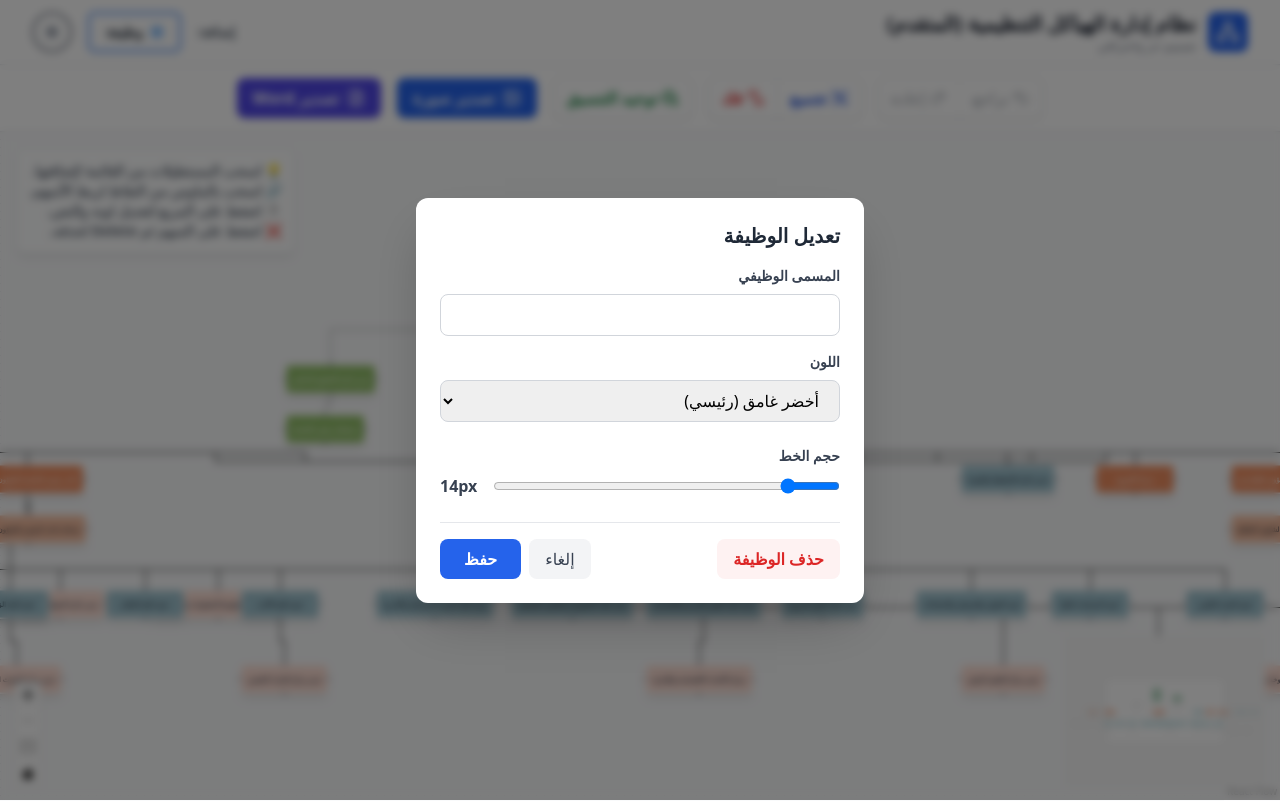
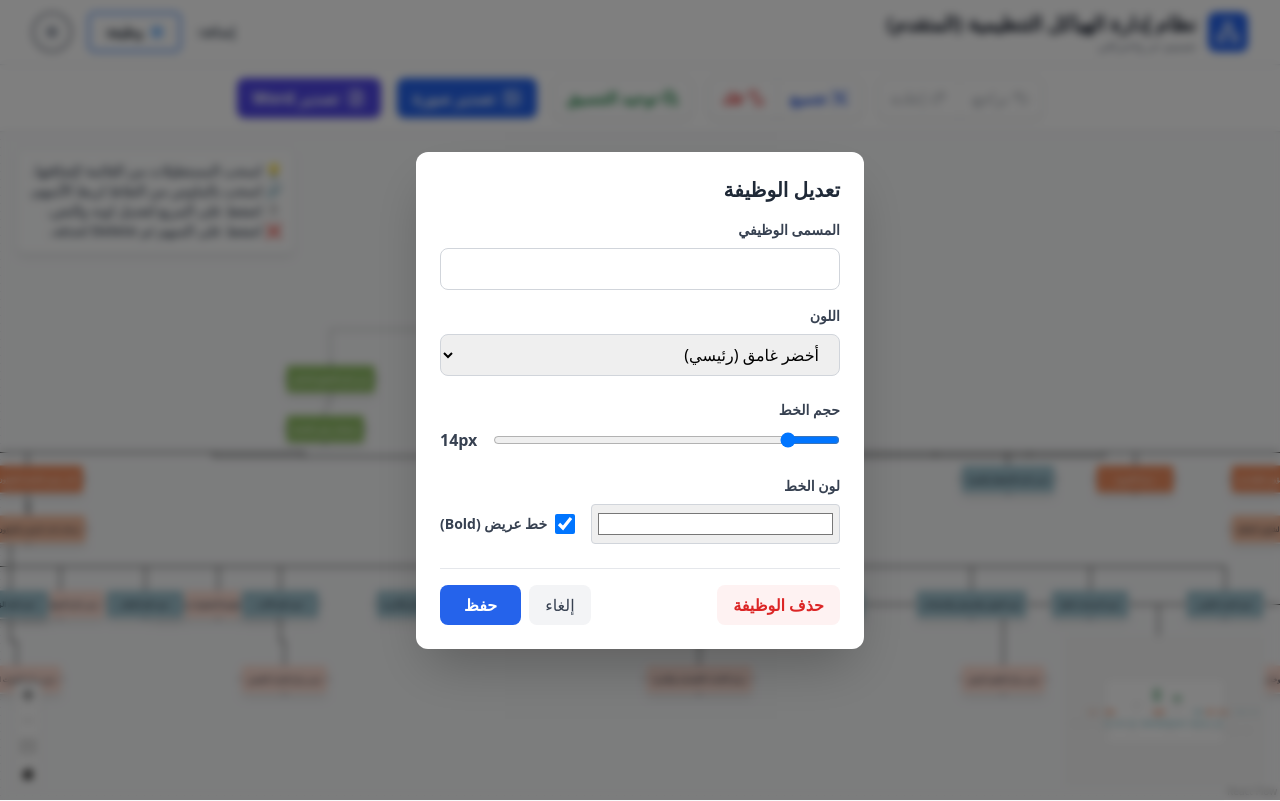
Before and after one commit to abuayham/Abed-Maraqa, a React (Vite) app: page / in a window 1280 px wide. Both pictures are taken after a click on the element 583 px from the left and 445 px from the top of the page. Built offline with nearby package versions, Linux system fonts and the light colour scheme.

Commit message:
Enhance font styling (bold/color) and update routing node visual for export

```diff
--- a/src/CustomOrgNode.tsx
+++ b/src/CustomOrgNode.tsx
@@ -27,8 +27,13 @@ const CustomOrgNode = ({ data, selected }: any) => {
         lineClassName="hide-on-export !border-blue-500"
       />
       <div
-        className={`group shadow-lg border-[3px] rounded-lg p-3 text-center w-full h-full min-w-[160px] min-h-[60px] flex items-center justify-center font-bold transition-all ${selected ? 'ring-4 ring-blue-500 border-white' : 'border-white hover:shadow-xl'}`}
-        style={{ backgroundColor: colorStyles.bg, color: colorStyles.text, fontSize: `${fontSize}px` }}
+        className={`group shadow-lg border-[3px] rounded-lg p-3 text-center w-full h-full min-w-[160px] min-h-[60px] flex items-center justify-center transition-all ${selected ? 'ring-4 ring-blue-500 border-white' : 'border-white hover:shadow-xl'}`}
+        style={{
+          backgroundColor: colorStyles.bg,
+          color: data.textColor || colorStyles.text,
+          fontSize: `${fontSize}px`,
+          fontWeight: data.isBold === false ? 'normal' : 'bold'
+        }}
         dir="rtl"
       >
         <Handle type="target" position={Position.Top} className="hide-on-export w-3 h-3 bg-gray-400 border-2 border-white" />
--- a/src/ReactFlowChart.tsx
+++ b/src/ReactFlowChart.tsx
@@ -144,13 +144,15 @@ const ReactFlowChartInner = () => {
     const refHeight = referenceNode.measured?.height || referenceNode.style?.height || 60;
     const refColor = referenceNode.data.color;
     const refFontSize = referenceNode.data.fontSize;
+    const refTextColor = referenceNode.data.textColor;
+    const refIsBold = referenceNode.data.isBold;
 
     setNodes(nds => nds.map(n => {
       if (n.selected && n.id !== referenceNode.id && n.type !== 'group' && n.type !== 'routingNode') {
         return {
           ...n,
           style: { ...n.style, width: refWidth, height: refHeight },
-          data: { ...n.data, color: refColor, fontSize: refFontSize }
+          data: { ...n.data, color: refColor, fontSize: refFontSize, textColor: refTextColor, isBold: refIsBold }
         };
       }
       return n;
@@ -225,7 +227,9 @@ const ReactFlowChartInner = () => {
             ...node.data,
             label: updatedData.title,
             color: updatedData.color,
-            fontSize: updatedData.fontSize
+            fontSize: updatedData.fontSize,
+            textColor: updatedData.textColor,
+            isBold: updatedData.isBold
           };
         }
         return node;
@@ -390,6 +394,27 @@ const ReactFlowChartInner = () => {
               </div>
             </div>
 
+            <div className="mb-6 flex gap-4">
+              <div className="flex-1">
+                <label className="block text-sm font-semibold text-gray-700 mb-2">لون الخط</label>
+                <input
+                  type="color"
+                  id="edit-node-text-color"
+                  defaultValue={selectedNode.data.textColor as string || (['green-light', 'orange-light', 'blue-light', 'peach'].includes(selectedNode.data.color as string) ? '#1f2937' : '#ffffff')}
+                  className="w-full h-10 p-1 rounded border border-gray-300"
+                />
+              </div>
+              <div className="flex items-center gap-2 mt-7">
+                <input
+                  type="checkbox"
+                  id="edit-node-is-bold"
+                  defaultChecked={selectedNode.data.isBold !== false}
+                  className="w-5 h-5 text-blue-600 rounded border-gray-300 focus:ring-blue-500"
+                />
+                <label htmlFor="edit-node-is-bold" className="text-sm font-semibold text-gray-700 cursor-pointer">خط عريض (Bold)</label>
+              </div>
+            </div>
+
             <div className="flex justify-between border-t pt-4">
               <button
                 onClick={handleDeleteNode}
@@ -409,7 +434,9 @@ const ReactFlowChartInner = () => {
                     const title = (document.getElementById('edit-node-title') as HTMLInputElement).value;
                     const color = (document.getElementById('edit-node-color') as HTMLSelectElement).value;
                     const fontSize = parseInt((document.getElementById('edit-node-font-size') as HTMLInputElement).value);
-                    handleUpdateNode({ title, color, fontSize });
+                    const textColor = (document.getElementById('edit-node-text-color') as HTMLInputElement).value;
+                    const isBold = (document.getElementById('edit-node-is-bold') as HTMLInputElement).checked;
+                    handleUpdateNode({ title, color, fontSize, textColor, isBold });
                   }}
                   className="px-6 py-2 bg-blue-600 text-white font-bold rounded-lg hover:bg-blue-700"
                 >
--- a/src/RoutingNode.tsx
+++ b/src/RoutingNode.tsx
@@ -3,18 +3,20 @@ import { Handle, Position } from '@xyflow/react';
 
 const RoutingNode = ({ selected }: any) => {
   return (
-    <div className={`hide-on-export group relative w-6 h-6 rounded-full border-[2px] shadow-sm transition-all flex items-center justify-center ${selected ? 'border-blue-500 bg-blue-100 ring-2 ring-blue-500' : 'border-gray-500 bg-white hover:bg-gray-100'}`}>
-      <Handle type="target" position={Position.Top} className="w-2 h-2 bg-gray-400 border-1 border-white" />
-      <Handle type="target" position={Position.Left} id="left-target" className="w-2 h-2 bg-gray-400 border-1 border-white" />
-      <Handle type="target" position={Position.Right} id="right-target" className="w-2 h-2 bg-gray-400 border-1 border-white" />
-      <Handle type="target" position={Position.Bottom} id="bottom-target" className="w-2 h-2 bg-gray-400 border-1 border-white" />
+    <div className={`relative w-2 h-2 rounded-full z-50 flex items-center justify-center ${selected ? 'bg-blue-600 ring-4 ring-blue-300' : 'bg-black'}`}>
+      {/* منطقة مخفية أوسع لتسهيل النقر والسحب */}
+      <div className="absolute -inset-4 bg-transparent cursor-grab rounded-full hover:bg-gray-400/20 transition-colors z-[-1]" />
 
-      <div className={`w-2 h-2 rounded-full ${selected ? 'bg-blue-600' : 'bg-gray-500'}`} />
+      {/* مقابض التوصيل الشفافة في المنتصف */}
+      <Handle type="target" position={Position.Top} className="!w-3 !h-3 !opacity-0 !border-0 !bg-transparent" />
+      <Handle type="target" position={Position.Left} id="left-target" className="!w-3 !h-3 !opacity-0 !border-0 !bg-transparent" />
+      <Handle type="target" position={Position.Right} id="right-target" className="!w-3 !h-3 !opacity-0 !border-0 !bg-transparent" />
+      <Handle type="target" position={Position.Bottom} id="bottom-target" className="!w-3 !h-3 !opacity-0 !border-0 !bg-transparent" />
 
-      <Handle type="source" position={Position.Bottom} className="w-2 h-2 bg-blue-500 border-1 border-white" />
-      <Handle type="source" position={Position.Left} id="left-source" className="w-2 h-2 bg-blue-500 border-1 border-white" />
-      <Handle type="source" position={Position.Right} id="right-source" className="w-2 h-2 bg-blue-500 border-1 border-white" />
-      <Handle type="source" position={Position.Top} id="top-source" className="w-2 h-2 bg-blue-500 border-1 border-white" />
+      <Handle type="source" position={Position.Bottom} className="!w-3 !h-3 !opacity-0 !border-0 !bg-transparent" />
+      <Handle type="source" position={Position.Left} id="left-source" className="!w-3 !h-3 !opacity-0 !border-0 !bg-transparent" />
+      <Handle type="source" position={Position.Right} id="right-source" className="!w-3 !h-3 !opacity-0 !border-0 !bg-transparent" />
+      <Handle type="source" position={Position.Top} id="top-source" className="!w-3 !h-3 !opacity-0 !border-0 !bg-transparent" />
     </div>
   );
 };
```
